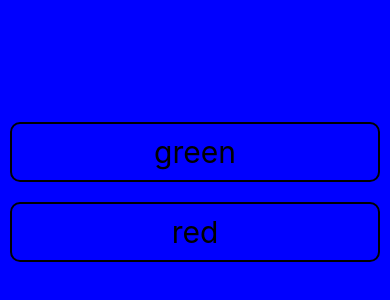
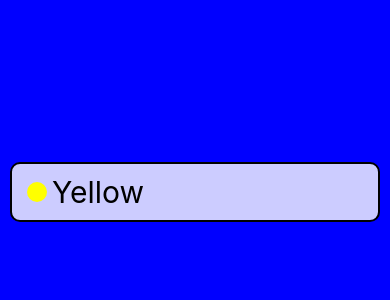
Before and after one commit to jinsley8/ColorCatalog, a React Native app: screen / in a window 390 px wide. Shown: the part 230-530 px from the top of the page. Built offline with nearby package versions, Linux system fonts and the light colour scheme.

Commit message:
implement touchable highlight

```diff
--- a/App.js
+++ b/App.js
@@ -1,16 +1,20 @@
 import React, { useState } from "react";
-import { Text, View, StyleSheet } from "react-native";
+import { Text, View, StyleSheet, TouchableHighlight } from "react-native";
 
 export default function App() {
   const [backgroundColor, setBackgroundColor] = useState("blue");
   return (
     <View style={[styles.container, { backgroundColor }]}>
-      <Text style={styles.button} onPress={() => setBackgroundColor("green")}>
-        green
-      </Text>
-      <Text style={styles.button} onPress={() => setBackgroundColor("red")}>
-        red
-      </Text>
+      <TouchableHighlight
+        style={styles.button}
+        onPress={() => setBackgroundColor("yellow")}
+        underlyingColor="orange"
+      >
+        <View style={styles.row}>
+          <View style={[styles.sample, { backgroundColor: "yellow" }]} />
+          <Text style={styles.buttonText}>Yellow</Text>
+        </View>
+      </TouchableHighlight>
     </View>
   );
 }
@@ -23,12 +27,26 @@
     alignItems: "center",
   },
   button: {
-    fontSize: 30,
     margin: 10,
     padding: 10,
     borderWidth: 2,
     borderRadius: 10,
     alignSelf: "stretch",
+    backgroundColor: "rgba(255,255,255,0.8)",
+  },
+  buttonText: {
+    fontSize: 30,
     textAlign: "center",
   },
+  row: {
+    flexDirection: "row",
+    alignItems: "center",
+  },
+  sample: {
+    height: 20,
+    width: 20,
+    margin: 5,
+    borderRadius: 10,
+    backgroundColor: "white",
+  },
 });
```
